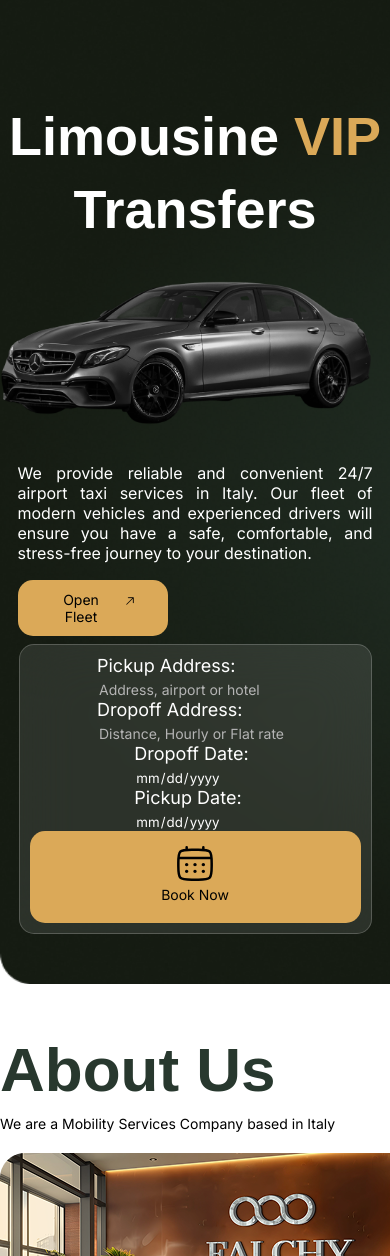
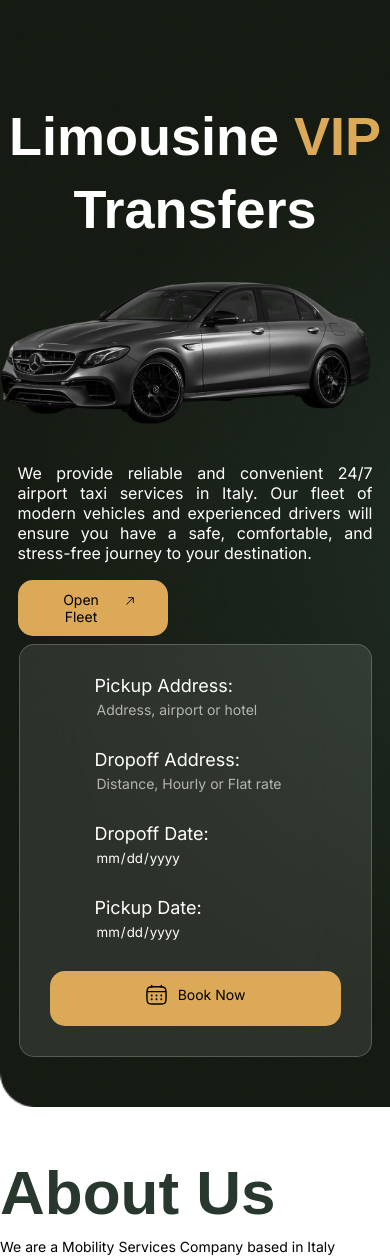
Before and after one commit to ahmadfaraznazar/falchy2.0, a React (Vite) app: page / in a window 390 px wide. Shown: the top 1256 px of the page. Built offline with nearby package versions, Linux system fonts and the light colour scheme; a web font is replaced by a local one.

Commit message:
worked on responsifying hero form

```diff
--- a/src/components/hero.jsx
+++ b/src/components/hero.jsx
@@ -81,7 +81,7 @@ const hero = () => {
 
 
         <button className='hero-form-btn' type="submit">
-            <img src={BookingIcon} alt='booking-icon' ></img>
+            <img src={BookingIcon} className='booking-icon' alt='booking-icon' ></img>
             <p className='cta-text'>Book Now</p>
         </button>
         </form>
--- a/src/styles/hero.css
+++ b/src/styles/hero.css
@@ -172,8 +172,8 @@ input[type="date"]::-webkit-calendar-picker-indicator {
 
         .hero-flex-form {
             flex-direction: column;
-            padding-left:30px;
-            padding-right: 30px;
+            padding: 30px !important;
+            align-items: baseline !important;
 
         }
 
@@ -181,6 +181,8 @@ input[type="date"]::-webkit-calendar-picker-indicator {
 
              padding: 0;
              border: 0 !important;
+             padding-bottom: 30px;
+             align-items: baseline;
         }
 
         .hero-car-image {
@@ -193,6 +195,16 @@ input[type="date"]::-webkit-calendar-picker-indicator {
 
         .hero-form-btn {
             width: 100% !important;
+            display: flex ! IMPORTANT;
+            align-items: center;
+            justify-content: center;
+            gap: 10px;
+        }
+
+        .booking-icon {
+            width: 23px;
+            height: 23px;
+
         }
 
 
```
